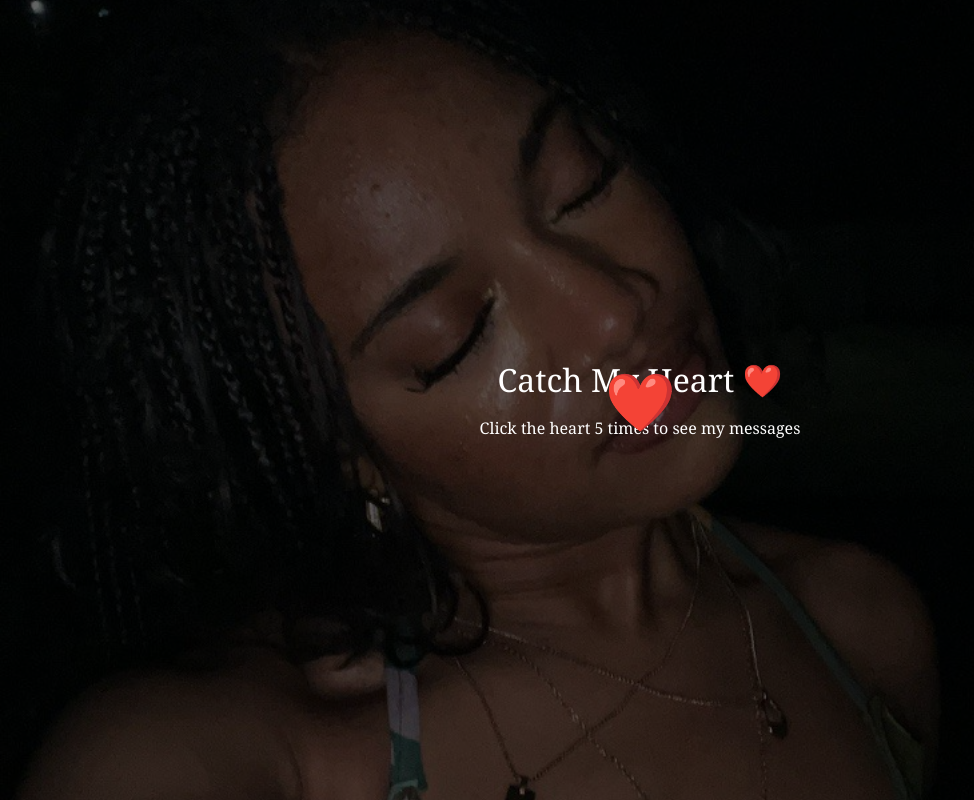
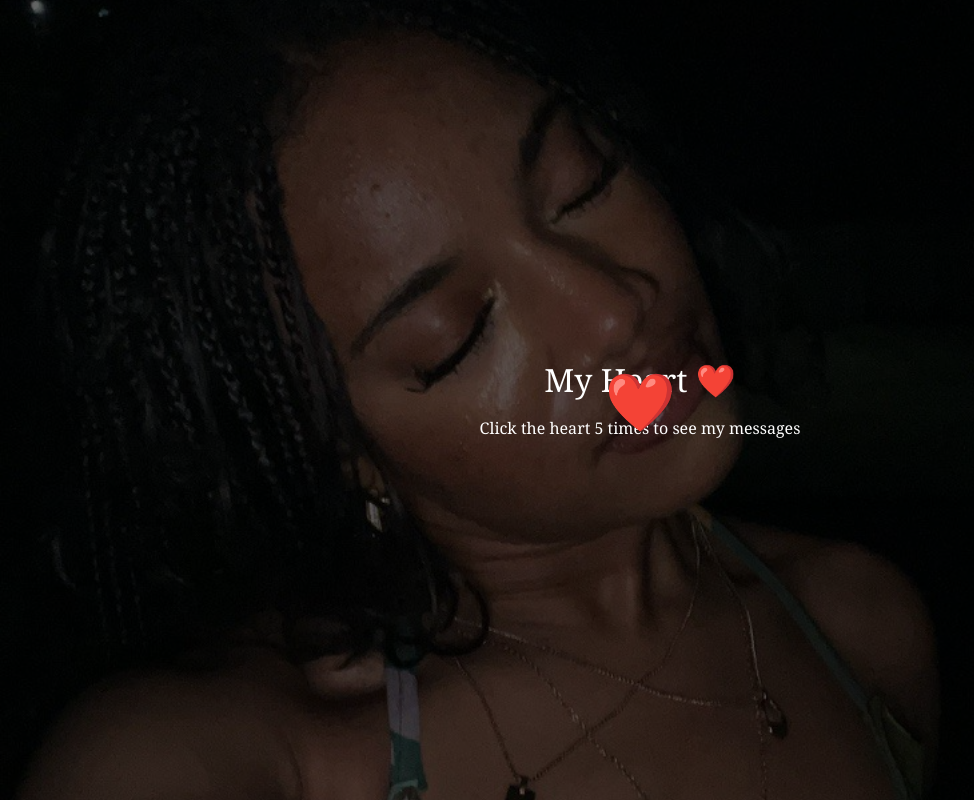
Before and after one commit to angelowonubi/Oyinbo, a plain HTML site: page minigame.html in a window 1280 px wide. Shown: the whole page, without its empty margins (0-974 px from the left). Drawn offline with Linux system fonts and the light colour scheme.

Commit message:
Update minigame.html

```diff
--- a/minigame.html
+++ b/minigame.html
@@ -9,7 +9,7 @@
 <body class="background">
   <div class="overlay">
     <div class="container">
-      <h1>Catch My Heart ❤️</h1>
+      <h1>My Heart ❤️</h1>
       <p>Click the heart 5 times to see my messages</p>
 
       <div id="heart" class="heart">❤️</div>
```
